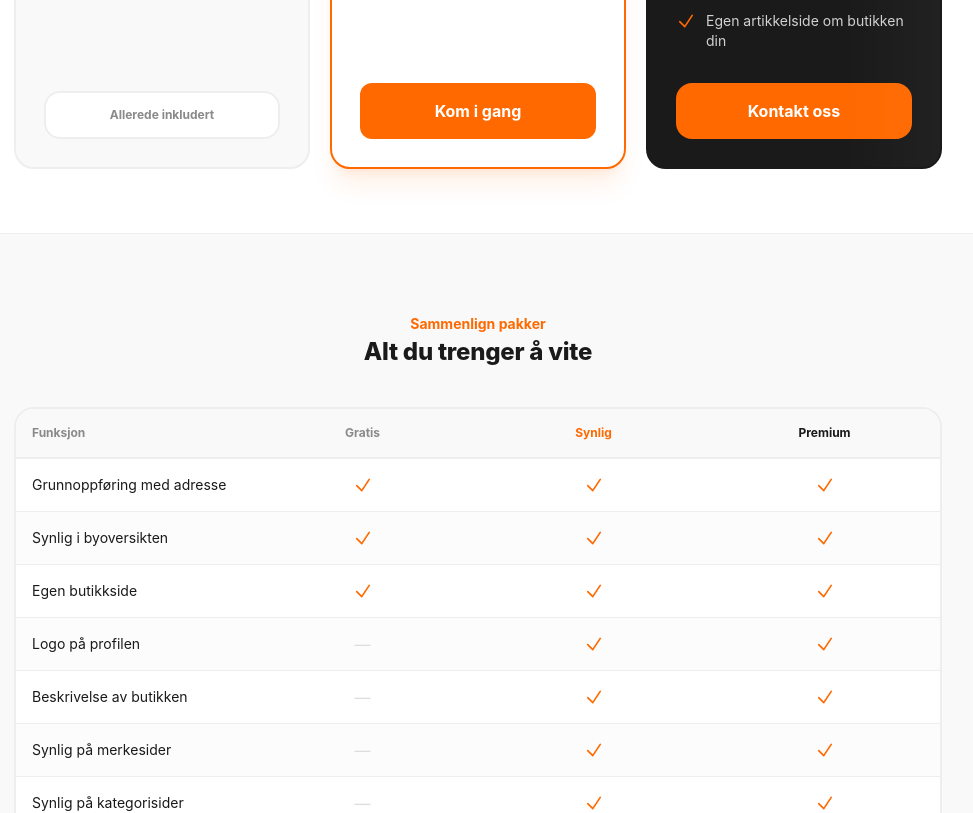
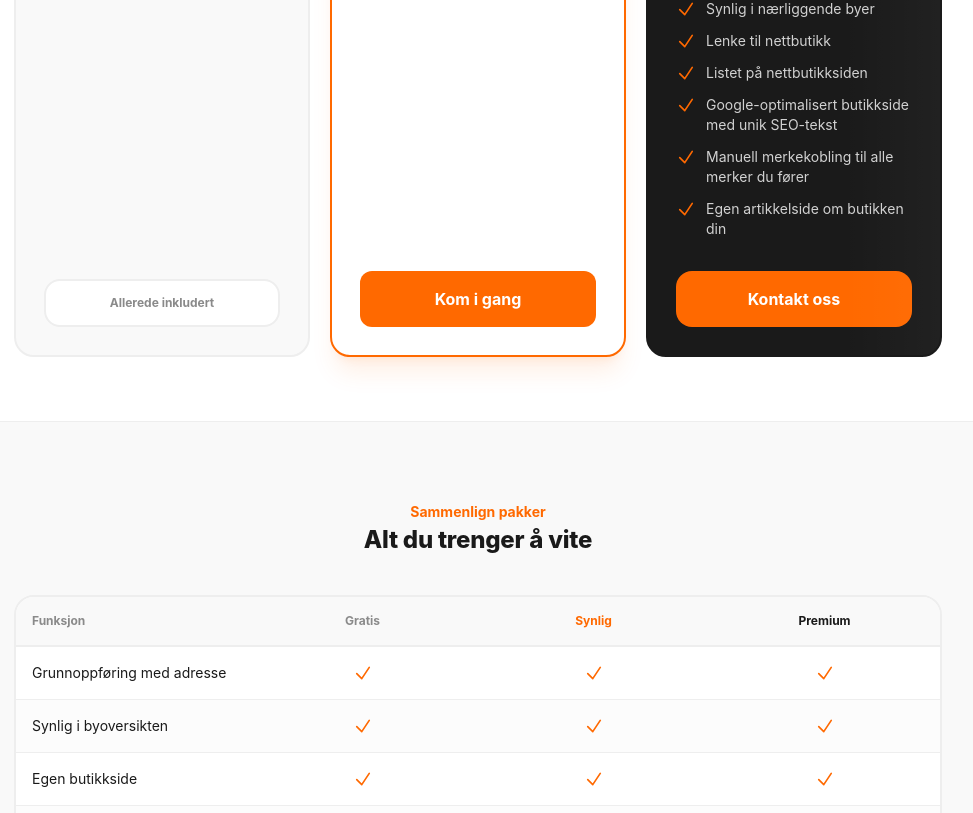
Before and after one commit to MohanM86/klesbutikk, a Next.js app: page /annonser in a window 1280 px wide. Shown: the part 872-1685 px from the top of the page, without its empty margins (162-1135 px from the left). Built offline with nearby package versions, Linux system fonts and the light colour scheme.

Commit message:
Add files via upload

```diff
--- a/src/app/annonser/page.tsx
+++ b/src/app/annonser/page.tsx
@@ -14,7 +14,7 @@ export const metadata: Metadata = createMetadata({
 const FAQS = [
   { question: 'Hva er inkludert i gratispakken?', answer: 'Alle klesbutikker registrert med næringskode 47.710 i Brønnøysundregistrene er automatisk listet på Klesbutikk.no helt gratis. Oppføringen inkluderer butikknavn, adresse, postnummer og kommune.' },
   { question: 'Hva får jeg med Synlig?', answer: 'Med Synlig kan du legge til logo, kort beskrivelse og åpningstider på butikkprofilen din. I tillegg blir butikken din synlig på relevante merkesider og kategorisider, slik at flere finner deg.' },
-  { question: 'Hva er fordelen med Premium?', answer: 'Premium gir deg alt i Synlig, pluss fremhevet badge, prioritert plassering øverst i din by, lenke til nettbutikkog en egen artikkelside om butikken din.' },
+  { question: 'Hva er fordelen med Premium?', answer: 'Premium gir deg alt i Synlig, pluss fremhevet badge, prioritert plassering øverst i byen, plass på forsiden, synlighet i nærliggende byer, lenke til nettbutikk, en Google-optimalisert butikkside med unik SEO-tekst, manuell kobling til alle merkene du fører, og en egen artikkelside om butikken din.' },
   { question: 'Kan jeg bytte pakke underveis?', answer: 'Ja, du kan oppgradere eller nedgradere når som helst. Endringen trer i kraft ved neste faktureringsperiode.' },
   { question: 'Er det bindingstid?', answer: 'Nei, ingen bindingstid. Du kan si opp når som helst og beholder pakken ut inneværende måned.' },
   { question: 'Hvordan betaler jeg?', answer: 'Vi sender faktura månedlig via epost. Du kan betale med bankoverføring eller kort.' },
@@ -144,8 +144,12 @@ export default function AnnonserPage() {
                 {[
                   'Fremhevet badge på oppføringen',
                   'Prioritert plassering øverst i byen',
+                  'Fremhevet på forsiden i «Populære butikker»',
+                  'Synlig i nærliggende byer',
                   'Lenke til nettbutikk',
                   'Listet på nettbutikksiden',
+                  'Google-optimalisert butikkside med unik SEO-tekst',
+                  'Manuell merkekobling til alle merker du fører',
                   'Egen artikkelside om butikken din',
                 ].map((f) => (
                   <li key={f} className="flex items-start gap-2.5">
@@ -188,8 +192,12 @@ export default function AnnonserPage() {
               { f: 'Åpningstider', g: false, s: true, p: true },
               { f: 'Fremhevet badge', g: false, s: false, p: true },
               { f: 'Prioritert plassering i byen', g: false, s: false, p: true },
+              { f: 'Fremhevet på forsiden', g: false, s: false, p: true },
+              { f: 'Synlig i nærliggende byer', g: false, s: false, p: true },
               { f: 'Lenke til nettbutikk', g: false, s: false, p: true },
               { f: 'Listet på nettbutikksiden', g: false, s: false, p: true },
+              { f: 'Google-optimalisert SEO-tekst', g: false, s: false, p: true },
+              { f: 'Manuell merkekobling', g: false, s: false, p: true },
               { f: 'Egen artikkelside', g: false, s: false, p: true },
             ].map((row, i) => (
               <div key={row.f} className={`grid grid-cols-4 gap-0 ${i % 2 === 0 ? 'bg-white' : 'bg-surface/50'} border-b border-border last:border-b-0`}>
```
